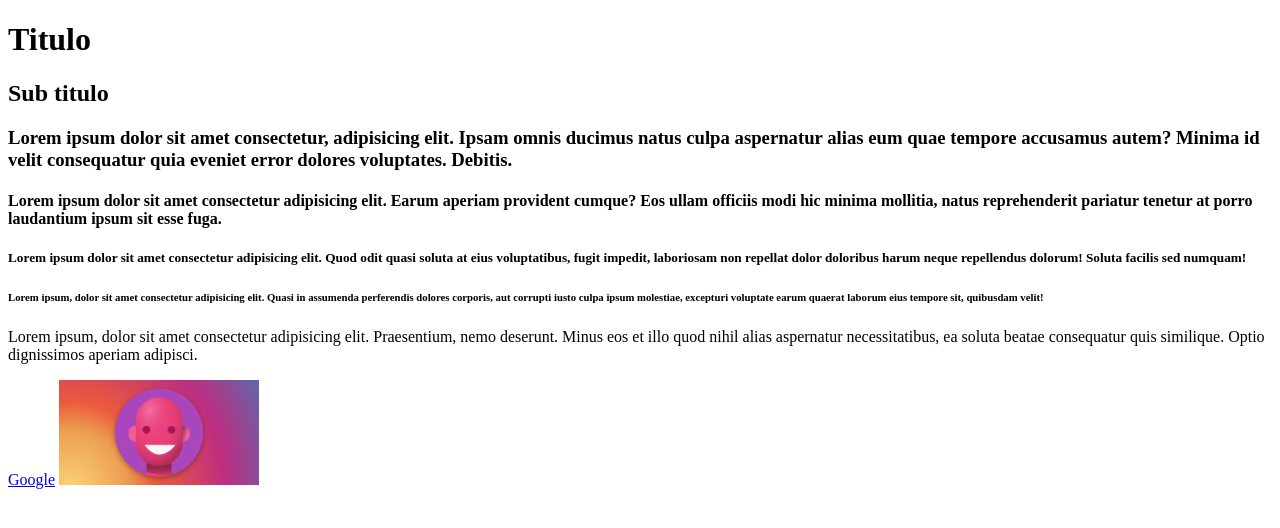
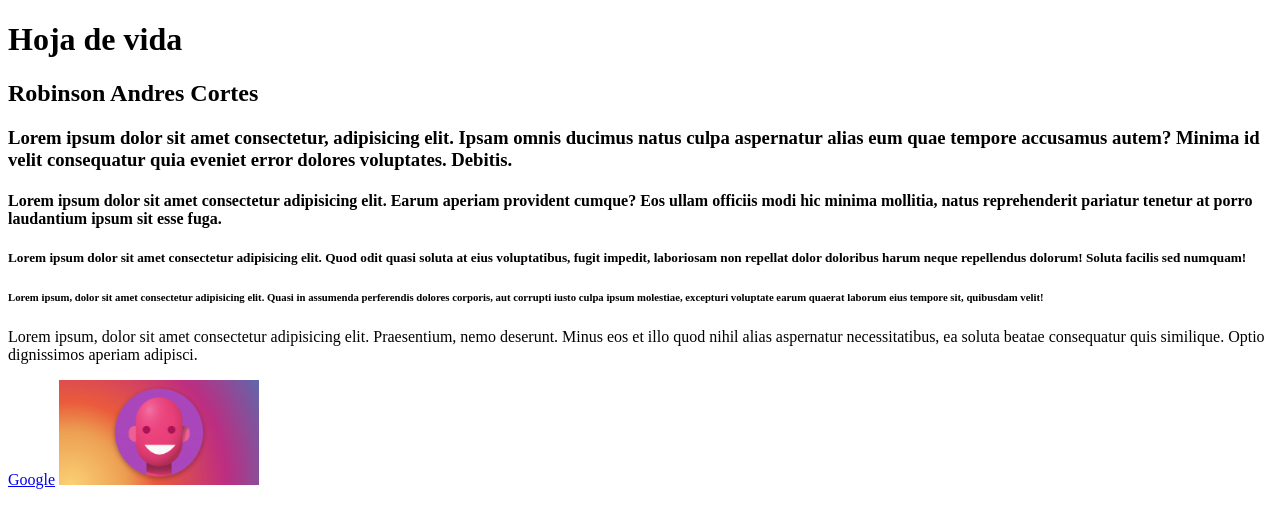
Before and after one commit to clases-sena-adsi/6-febrero, a plain HTML site: page index.html in a window 1280 px wide. Drawn offline with Linux system fonts and the light colour scheme.

Commit message:
actualizar titulo y subtitulo

```diff
--- a/index.html
+++ b/index.html
@@ -8,8 +8,8 @@
 </head>
 <body>
 
-<h1>Titulo</h1>
-<h2>Sub titulo</h2>
+<h1>Hoja de vida</h1>
+<h2>Robinson Andres Cortes</h2>
 <h3>
       Lorem ipsum dolor sit amet consectetur, adipisicing elit. Ipsam omnis ducimus natus culpa aspernatur alias eum quae tempore accusamus autem? Minima id velit consequatur quia eveniet error dolores voluptates. Debitis.
 </h3>
```
